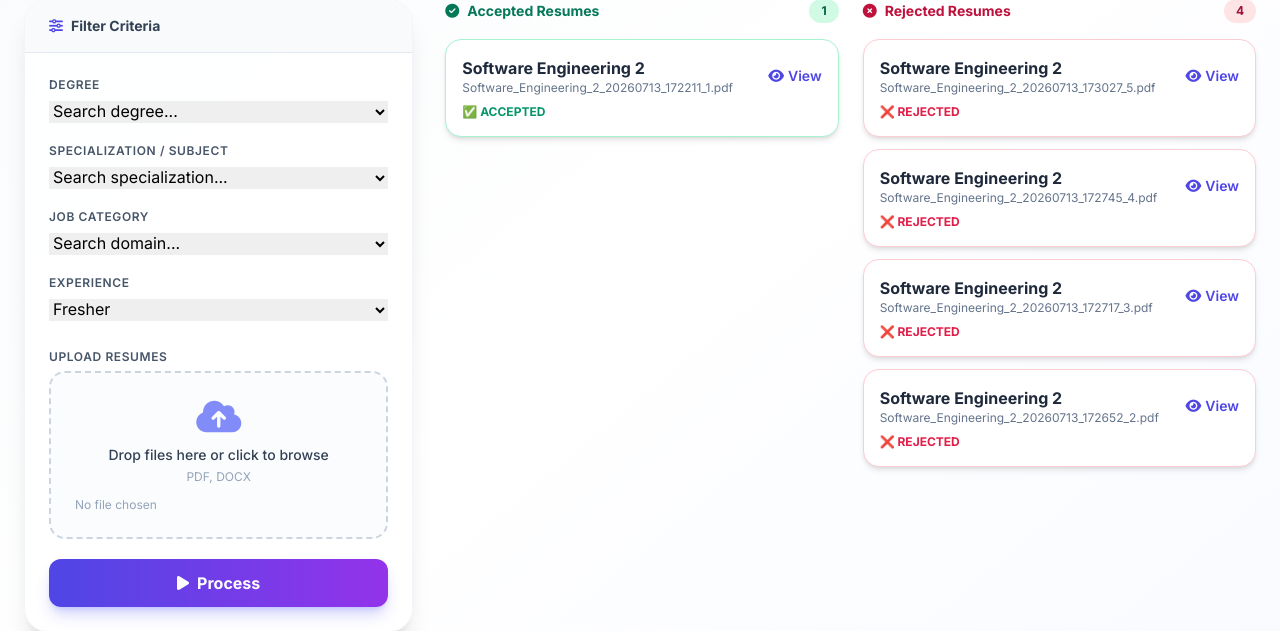
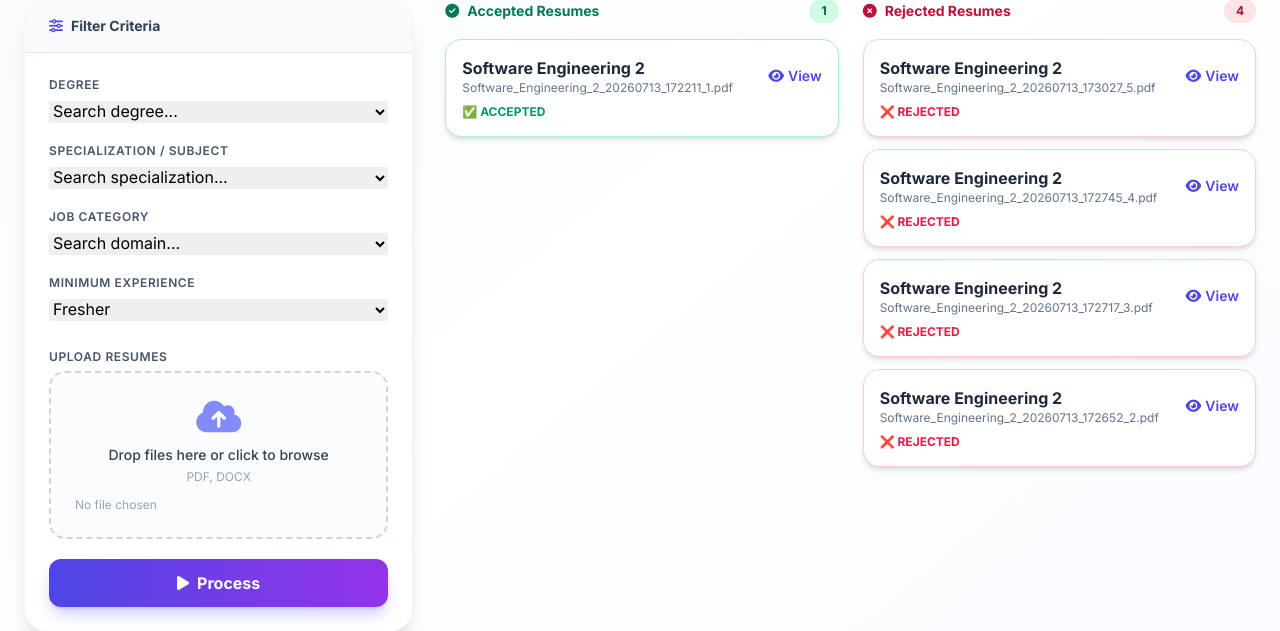
Before and after one commit to Muhammad-Roshaan-Idrees/Resume-Screener, a Flask app: page / in a window 1280 px wide. Shown: the part 271-902 px from the top of the page. Run offline with Flask 3, Linux system fonts and the light colour scheme; data comes from the database, SQL or seed files in the repository; data that the repository does not hold is empty; some libraries are stand-ins or nearby versions.

Commit message:
Update HTML: improved UI styling and fixed typos

```diff
--- a/templates/index.html
+++ b/templates/index.html
@@ -139,7 +139,7 @@
             </div>
 
             <div>
-              <label class="block text-xs font-semibold text-slate-600 uppercase tracking-wider mb-1.5">Experience</label>
+              <label class="block text-xs font-semibold text-slate-600 uppercase tracking-wider mb-1.5">Minimum Experience</label>
               <select name="experience" id="experience_select" class="w-full">
                 {% for opt in exp_options %}
                   <option value="{{ opt }}" {% if filters.experience == opt %}selected{% endif %}>{{ opt }}</option>
```
